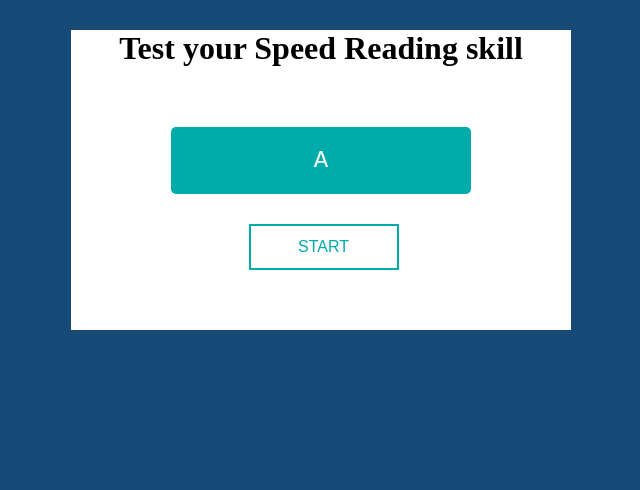
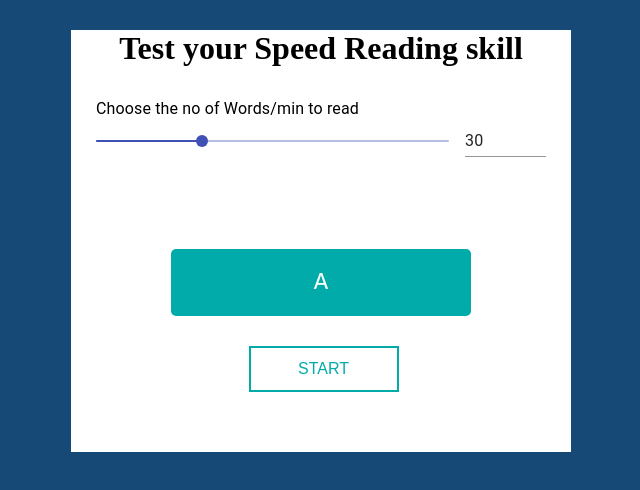
Before and after one commit to svrohith9/speed-reading-app, a React (Create React App) app: page / in a window 1280 px wide. Shown: the top 490 px of the page, without its empty margins (319-959 px from the left). Built offline with nearby package versions, Linux system fonts and the light colour scheme; the HTML template or start-up script is replaced by a standard one.

Commit message:
Slider from material UI for choosing WPM

```diff
--- a/package.json
+++ b/package.json
@@ -4,6 +4,7 @@
   "private": true,
   "homepage": "http://svrohith9.github.io/speed-reading-app",
   "dependencies": {
+    "@material-ui/core": "^4.11.3",
     "@testing-library/jest-dom": "^5.11.9",
     "@testing-library/react": "^11.2.5",
     "@testing-library/user-event": "^12.7.0",
--- a/src/App.css
+++ b/src/App.css
@@ -14,7 +14,6 @@ h1 {
   background: transparent;
   max-width: 500px;
   width: 90%;
-  height: 500px;
   margin: 30px auto;
 }
 
--- a/src/App.js
+++ b/src/App.js
@@ -2,6 +2,7 @@ import React, { useState } from "react";
 import DisplayComponent from "./Components/DisplayComponent";
 import BtnComponent from "./Components/BtnComponent";
 import "./App.css";
+import InputSlider from "./Components/Slider";
 
 function App() {
   var sentence = "A quick brown fox ran over the dog";
@@ -47,6 +48,7 @@ function App() {
     <div className="main-section">
       <div className="clock-holder">
         <h1>Test your Speed Reading skill</h1>
+        <InputSlider />
         <div className="word-count">
           <DisplayComponent data={word.word} />
           <BtnComponent
--- /dev/null
+++ b/src/Components/Slider.js
@@ -0,0 +1,57 @@
+import React from "react";
+import Grid from "@material-ui/core/Grid";
+import Typography from "@material-ui/core/Typography";
+import Slider from "@material-ui/core/Slider";
+import Input from "@material-ui/core/Input";
+
+export default function InputSlider() {
+  const [value, setValue] = React.useState(30);
+
+  const handleSliderChange = (event, newValue) => {
+    setValue(newValue);
+  };
+
+  const handleInputChange = (event) => {
+    setValue(event.target.value === "" ? "" : Number(event.target.value));
+  };
+
+  const handleBlur = () => {
+    if (value < 0) {
+      setValue(0);
+    } else if (value > 300) {
+      setValue(300);
+    }
+  };
+
+  return (
+    <div className="main-section">
+      <Typography id="input-slider" gutterBottom>
+        Choose the no of Words/min to read
+      </Typography>
+      <Grid container spacing={2} alignItems="center">
+        <Grid item xs>
+          <Slider
+            value={typeof value === "number" ? value : 0}
+            onChange={handleSliderChange}
+            aria-labelledby="input-slider"
+          />
+        </Grid>
+        <Grid item>
+          <Input
+            value={value}
+            margin="dense"
+            onChange={handleInputChange}
+            onBlur={handleBlur}
+            inputProps={{
+              step: 5,
+              min: 0,
+              max: 300,
+              type: "number",
+              "aria-labelledby": "input-slider",
+            }}
+          />
+        </Grid>
+      </Grid>
+    </div>
+  );
+}
```
Also changed, not shown: 1 other file (tests, documents, lock files or other folders).
